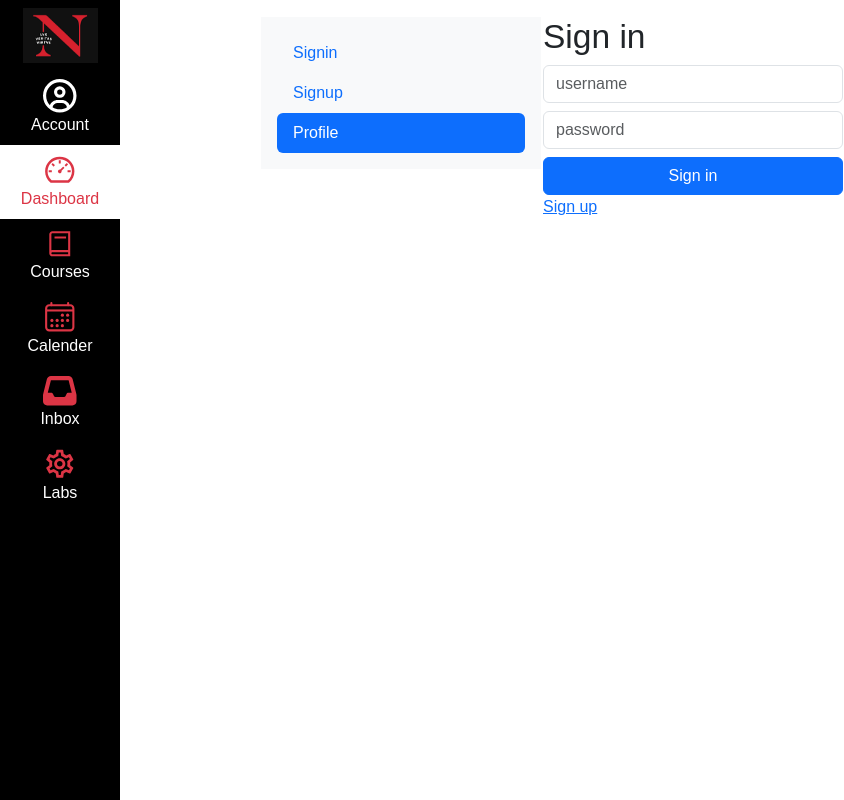
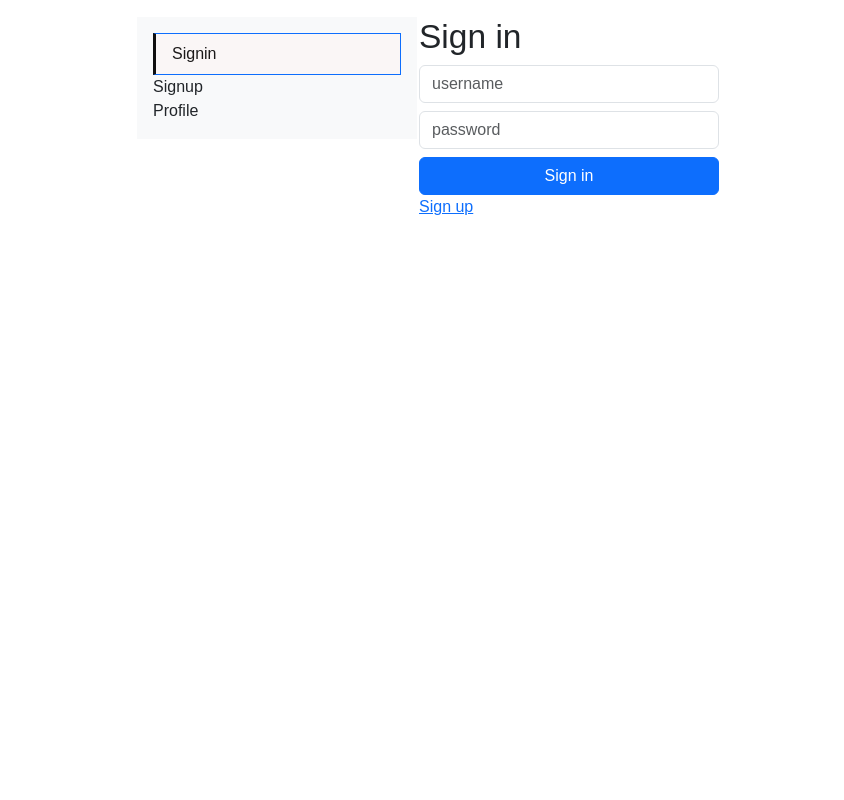
Before and after one commit to JoannaNNA/kanbas-react-web-app, a React (Create React App) app: page /#/Kanbas/Account in a window 768 px wide. Shown: the whole page, 844 px wide, since content can reach past the window. Built offline with nearby package versions, Linux system fonts and the light colour scheme.

Commit message:
Update Acc Nav

```diff
--- a/src/Kanbas/Account/Navigation.tsx
+++ b/src/Kanbas/Account/Navigation.tsx
@@ -2,29 +2,20 @@ import { Link } from "react-router-dom";
 
 export default function AccountNavigation() {
   return (
-    <div className="d-flex flex-column flex-shrink-0 p-3 bg-light" style={{width: "280px"}}>
-      <ul className="nav nav-pills flex-column mb-auto">
+    <div id="wd-account-navigation" className="wd list-group d-flex rounded-0 flex-column flex-shrink-0 p-3 bg-light" style={{width: "280px"}}>
 
-
-        <li>
-          <Link to="/Kanbas/Account/Signin" className="nav-link">
+          <Link to="/Kanbas/Account/Signin" className="list-group-item active nav-link">
             Signin
           </Link>
-        </li>
 
-        <li>
           <Link to="/Kanbas/Account/Signup" className="nav-link">
             Signup
           </Link>
-        </li>
 
-        <li className="nav-item">
-          <Link to="/Kanbas/Account/Profile" className="nav-link active"  aria-current="page">
+          <Link to="/Kanbas/Account/Profile" className="nav-link"  >
             Profile
           </Link>
-        </li>
 
-      </ul>
     </div>
   );
 }
--- a/src/Kanbas/Courses/Modules/ModulesControls.tsx
+++ b/src/Kanbas/Courses/Modules/ModulesControls.tsx
@@ -11,8 +11,8 @@ export default function ModulesControls() {
          Module
       </button>
       <div className="dropdown d-inline me-1 float-end">
-        <button id="wd-publish-all-btn" className="btn btn-lg btn-secondary dropdown-toggle"
-          type="button" data-bs-toggle="dropdown">
+        <button id="dropdownMenuButton" className="btn btn-lg btn-secondary dropdown-toggle"
+          type="button" data-toggle="dropdown">
           <GreenCheckmark />
           Publish All
         </button>
@@ -37,7 +37,7 @@ export default function ModulesControls() {
           </li>
           <li>
             <a id="wd-unpublish-modules-only-btn" className="dropdown-item" href="#">
-              <GreenCheckmark />
+              <GreenCheckmark />logssslog
               Unpublish modules only
             </a>
           </li>
--- a/src/Kanbas/Courses/index.tsx
+++ b/src/Kanbas/Courses/index.tsx
@@ -4,7 +4,7 @@ import AssignmentEditor from "./Assignments/Editor";
 import Modules from "./Modules";
 import Home from "./Home";
 import { Navigate, Route, Routes } from "react-router";
-import { FaAlignJustify } from "react-icons/fa";  // 确保图标的版本号正确
+// import { FaAlignJustify } from "react-icons/fa";
 import PeopleTable from "./People/Table";
 import { useParams } from 'react-router-dom';
 
@@ -20,8 +20,8 @@ export default function Courses() {
                 <span className="navbar-toggler-icon"></span>
               </button>
               <a className="navbar-brand" href="#"> Course 1234</a>
-
               <div className="collapse navbar-collapse" id="navbarNavDarkDropdown">
+               his
                 <ul className="navbar-nav">
                   <li className="nav-item dropdown">
                     <button className="btn btn-dark dropdown-toggle show" data-bs-toggle="dropdown" aria-expanded="true">
--- a/src/Kanbas/Navigation.tsx
+++ b/src/Kanbas/Navigation.tsx
@@ -52,6 +52,6 @@ export default function KanbasNavigation() {
     <MdOutlineSettings className="fs-1 text-danger" /><br />
     Labs </Link>
 
-    {/* complete styling the rest of the links */}
+
 </div>
 );}
--- a/src/Kanbas/styles.css
+++ b/src/Kanbas/styles.css
@@ -26,29 +26,30 @@ body {
 }
 
 /* Sidebar for larger screens */
-@media (min-width: 768px) {
+@media (min-width: 900px) {
   .wd-main-content-offset {
     padding-left: 140px !important; /* Ensures content shifts to the right when sidebar is visible */
   }
 }
-@media (max-width: 360px) {
+@media (max-width: 1200px) {
   #wd-course-status {
     display: none !important;
   }
 }
 
 
-@media (max-width: 600px) {
+@media (max-width: 768px) {
   #wd-courses-navigation,
   #wd-kanbas-navigation {
     display: none !important;
   }
 }
-@media (min-width: 992px) {
+@media (min-width: 768px) {
   /* Navbar styling for large screens */
   .navbar {
-    width: calc(100% - 120px); /* Pre-reserve space for the sidebar */
-    margin-left: 110px; /* Same as the sidebar width */
+    /* width: calc(100% - 1px); Pre-reserve space for the sidebar */
+    margin-left: 140px; /* Same as the sidebar width */
+    display: flex;
     top: 0;
     position: fixed;
     z-index: 1030; /* Ensure it stays below the sidebar */
@@ -56,7 +57,13 @@ body {
     height: 50px; /* Set a consistent height */
     padding-left: 15px;
     padding-right: 15px;
-  }}
+  }
+  .navbar-brand {
+    margin-right: auto;
+    padding-left: 15px;
+  }
+
+}
 /* Sidebar Fixed Position */
 #wd-kanbas-navigation {
   width: 110px; /* Sidebar width */
@@ -66,29 +73,41 @@ body {
   left: 0;
   background-color: black;
   z-index: 1040;
+
 }
 
 
 /* Navbar styles for smaller screens */
-@media (max-width: 991px) {
+@media (max-width: 768px) {
   .navbar {
+    display: flex;
     background-color: black !important;
-    width: calc(100% - 110px); /* Leave space for the sidebar */
-    margin-left: 110px; /* Same as the sidebar width */
+    width: calc(100%);
     top: 0;
     position: fixed;
     z-index: 1030;
+
   }
+  .navbar {
+  color: rgb(238, 234, 234);
+  }
+
 
   /* Toggler button styles */
   .navbar-toggler {
     border-color: rgba(255, 255, 255, 0.1);
   }
 
+  .navbar-brand {
+    color: rgb(233, 220, 220) !important;
+    text-align: center; /* Center the text inside the brand element */
+    margin: 0 auto; /* Ensure brand stays in the center */
+    flex-grow: 0; /* Prevent .navbar-brand from growing and pushing content */
+  }
   /* Navbar brand and link styles for smaller screens */
-  .navbar-brand,
+
   .navbar-nav .nav-link {
-    color: white !important;
+    color: rgb(12, 11, 11) !important;
   }
 
   /* Offcanvas background */
@@ -115,21 +134,20 @@ body {
 
 
 /* Main Content Offset for Sidebar */
-@media (min-width: 768px) {
+@media (min-width: 600px) {
   .wd-main-content-offset {
     margin-left: 120px;
-    padding: 20px; /* Adds padding for better content alignment */
+    padding: 10px; /* Adds padding for better content alignment */
   }
 }
 
 /* Sidebar Active Link Style */
 .list-group.wd > .list-group-item.active {
   color: rgb(27, 25, 25);
-  background-color: rgb(250, 249, 249);
+  background-color: rgb(250, 246, 246);
   border-left: 3px solid rgb(15, 15, 15) !important;
 }
-
-/* Button styles */
+ */
 .btn-secondary {
   --bs-btn-color: #000 !important;
   --bs-btn-bg: #c7cdd1 !important;
```
